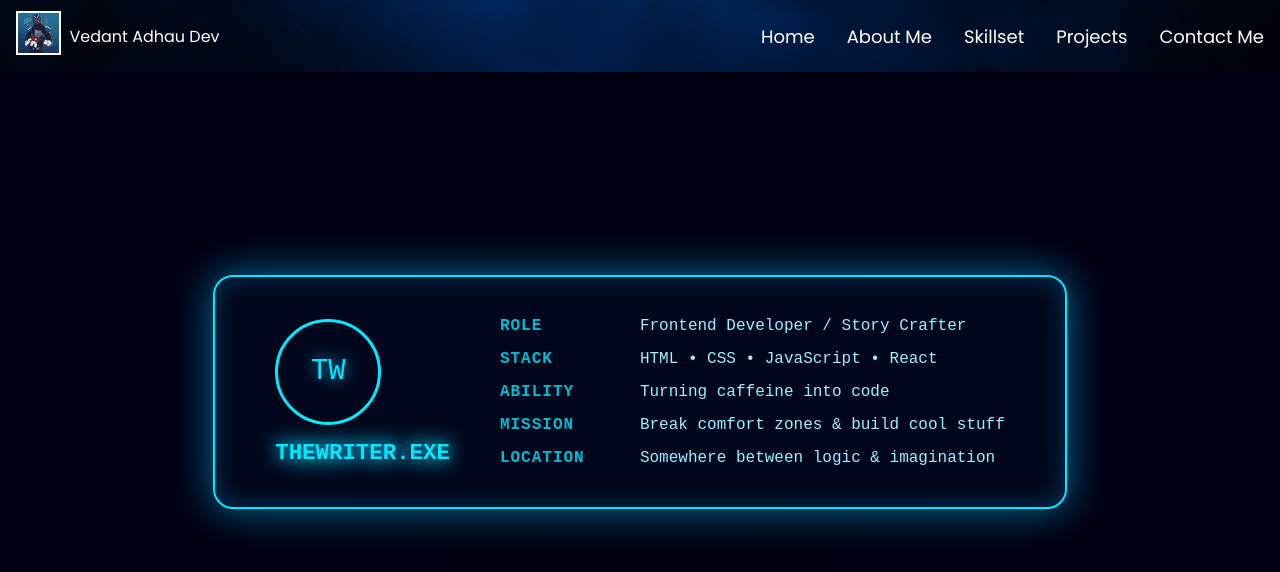
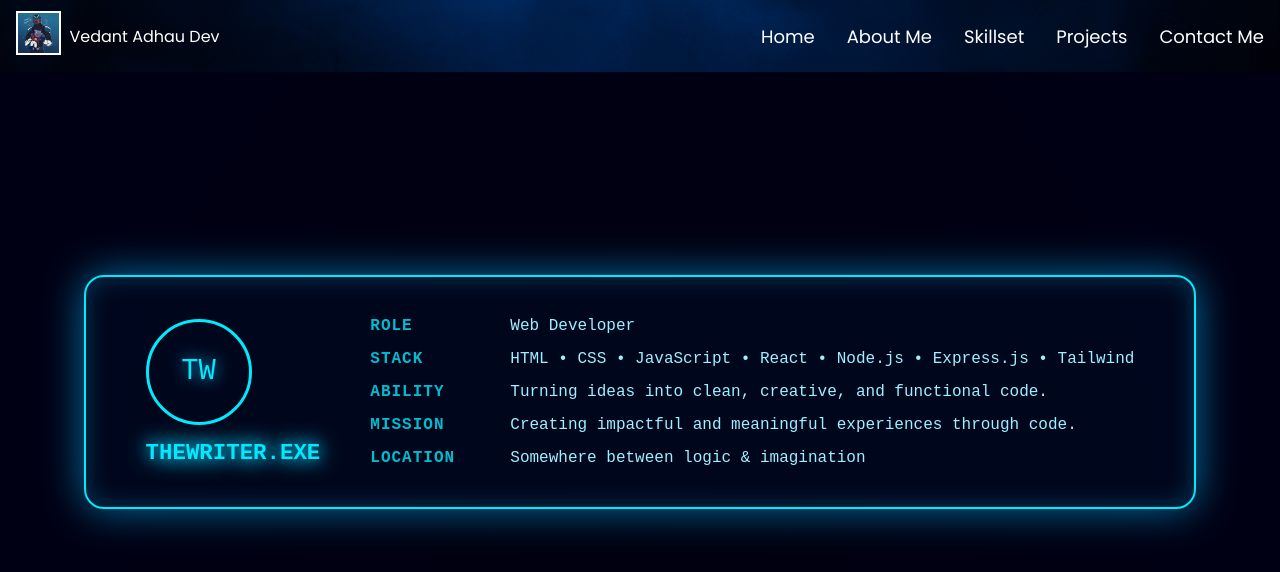
Before and after one commit to Vedant-Adhau-Dev/Portfolio, a React (Vite) app: page /about in a window 1280 px wide. Both pictures are taken after a click on the picture 38 px from the left and 32 px from the top of the page. Shown: the top 572 px of the page. Built offline with nearby package versions, Linux system fonts and the light colour scheme; a web font is replaced by a local one.

Commit message:
Links Added

```diff
--- a/src/components/about.jsx
+++ b/src/components/about.jsx
@@ -48,19 +48,19 @@ function About() {
           <div className="data-side">
             <div className="data-line">
               <span className="label">ROLE</span>
-              <span className="value">Frontend Developer / Story Crafter</span>
+              <span className="value">Web Developer</span>
             </div>
             <div className="data-line">
               <span className="label">STACK</span>
-              <span className="value">HTML • CSS • JavaScript • React</span>
+              <span className="value">HTML • CSS • JavaScript • React • Node.js • Express.js • Tailwind</span>
             </div>
             <div className="data-line">
               <span className="label">ABILITY</span>
-              <span className="value">Turning caffeine into code</span>
+              <span className="value">Turning ideas into clean, creative, and functional code.</span>
             </div>
             <div className="data-line">
               <span className="label">MISSION</span>
-              <span className="value">Break comfort zones & build cool stuff</span>
+              <span className="value">Creating impactful and meaningful experiences through code.</span>
             </div>
             <div className="data-line">
               <span className="label">LOCATION</span>
--- a/src/components/contact.jsx
+++ b/src/components/contact.jsx
@@ -17,11 +17,11 @@ export default function Contact() {
         form.current,
         "bhw-ipFIKXhkOcmj7" // your public key
       );
-      setStatus("> Transmission sent successfully ✅");
+      setStatus("> Transmission sent successfully");
       e.target.reset();
     } catch (error) {
       console.error(error);
-      setStatus("> Transmission failed ❌ Check console for details.");
+      setStatus("> Transmission failed Check console for details.");
     }
   };
 
--- a/src/components/projects.jsx
+++ b/src/components/projects.jsx
@@ -3,8 +3,8 @@ import "./Projects.css";
 
 export default function Projects() {
   const projects = [
-    { name: "Stand Out", desc: "A productivity & ranking system", link: "#" },
-    { name: "Portfolio", desc: "My Portfolio Website", link: "#" },
+    { name: "Stand Out", desc: "A productivity & ranking system", link: "https://github.com/Vedant-Adhau-Dev/Stand-Out" },
+    { name: "Portfolio", desc: "My Portfolio Website", link: "https://github.com/Vedant-Adhau-Dev/Portfolio" },
   ];
 
   const openProject = (url) => {
```
